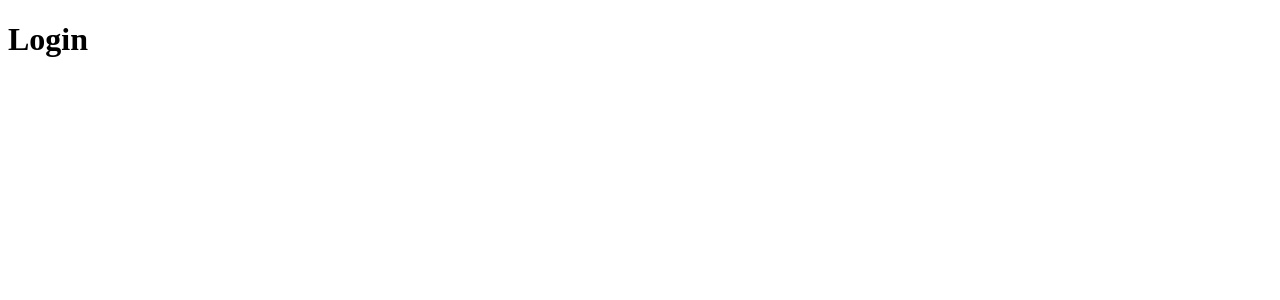
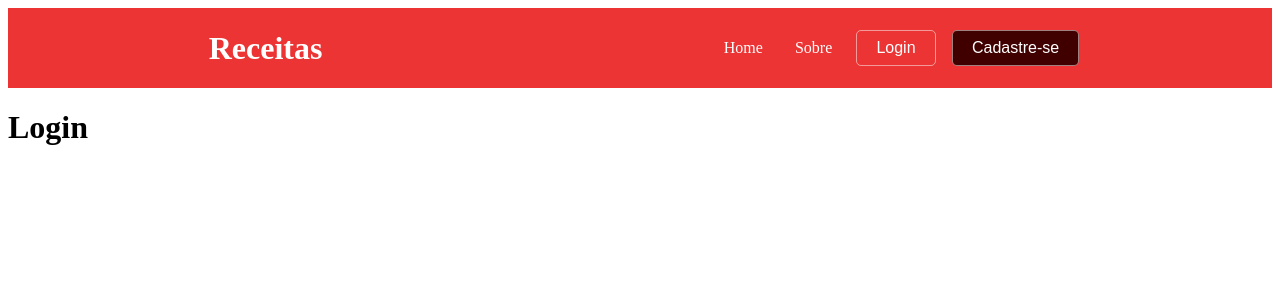
Before and after one commit to Matheuspgonsalves/catalogo_de_receita, a React (Vite) app in the folder frontend/catalogo-receitas/: page /login in a window 1280 px wide. Shown: the top 300 px of the page. Built offline with nearby package versions, Linux system fonts and the light colour scheme.

Commit message:
Salvando alterações antes de commitar

```diff
--- a/frontend/catalogo-receitas/eslint.config.js
+++ b/frontend/catalogo-receitas/eslint.config.js
@@ -33,6 +33,7 @@ export default [
         'warn',
         { allowConstantExport: true },
       ],
+      "react/prop-types": "off",
     },
   },
 ]
--- a/frontend/catalogo-receitas/package.json
+++ b/frontend/catalogo-receitas/package.json
@@ -10,6 +10,7 @@
     "preview": "vite preview"
   },
   "dependencies": {
+    "catalogo-receitas": "file:",
     "react": "^18.3.1",
     "react-dom": "^18.3.1",
     "react-router-dom": "^6.28.0"
--- /dev/null
+++ b/frontend/catalogo-receitas/src/components/Navbar/Nabvar.css
@@ -0,0 +1,49 @@
+.header {
+    width: 100%;
+    height: 10vh;
+    display: flex;
+    justify-content: space-around;
+    align-items: center;
+    background-color: #ec3434;
+    color: white;
+}
+
+.header a{
+    margin: 0 1rem;
+    text-decoration: none;
+    color: white;
+}
+
+.header .button {
+    margin: 0 0.5rem;
+}
+
+.logo {
+    font-size: 2rem;
+    font-weight: bold;
+}
+
+.LoginButton {
+    font-weight: 400;
+    color: rgb(255, 255, 255);
+    background-color: transparent;
+    border: 0.5px solid rgba(255, 255, 255, 0.5);
+    transition: all .3s;
+
+}
+
+.LoginButton:hover {
+    background-color: #ffffff3b;
+}
+
+.buttonCadastro {
+    font-weight: 400;
+    color: rgb(255, 255, 255);
+    background-color: #410000;
+    border: 0.5px solid rgba(255, 255, 255, 0.5);
+    transition: all .3s;
+}
+
+.buttonCadastro:hover {
+    background-color: #ffffff3b;
+}
--- /dev/null
+++ b/frontend/catalogo-receitas/src/components/Navbar/Navbar.jsx
@@ -0,0 +1,34 @@
+import Button from '../Button/Button';
+import './Nabvar.css';
+import { useNavigate } from 'react-router-dom';
+
+const Navbar = () => {
+    const navigate = useNavigate();
+
+    return(
+        <>
+            <header className="header">
+                <div id="logo">
+                    <a href="/" className="logo" onClick={(e) => {e.preventDefault(); navigate('/')}}>Receitas</a>
+                </div>
+
+                <nav className="navbar">
+                    <a href="/" onClick={(e) => {e.preventDefault(); navigate('/')}}>Home</a>
+                    <a href="/sobre" onClick={(e) => {e.preventDefault(); navigate('/sobre')}}>Sobre</a>
+                    <Button
+                        className="LoginButton"
+                        text="Login"
+                        onClick={() => navigate('/login')}
+                    />
+                    <Button
+                        className="buttonCadastro"
+                        text="Cadastre-se"
+                        onClick={() => navigate('/cadastro')}
+                    />
+                </nav>
+            </header>
+        </>
+    )
+}
+
+export default Navbar;
--- a/frontend/catalogo-receitas/src/pages/Login.jsx
+++ b/frontend/catalogo-receitas/src/pages/Login.jsx
@@ -1,6 +1,9 @@
+import Navbar from "../components/Navbar/Navbar";
+
 const Login = () => {
     return(
         <>
+            <Navbar />
             <h1>Login</h1>
         </>
     )
```
Also changed, not shown: 2 other files (tests, documents, lock files or other folders).
